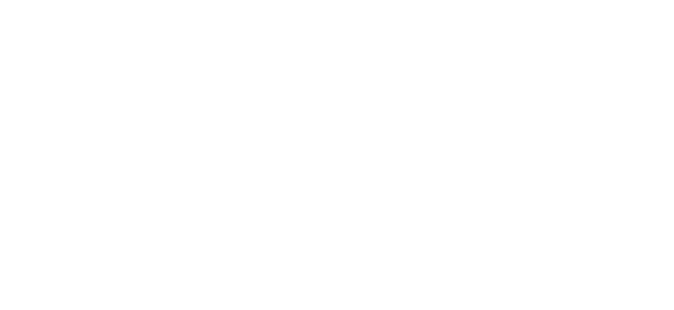
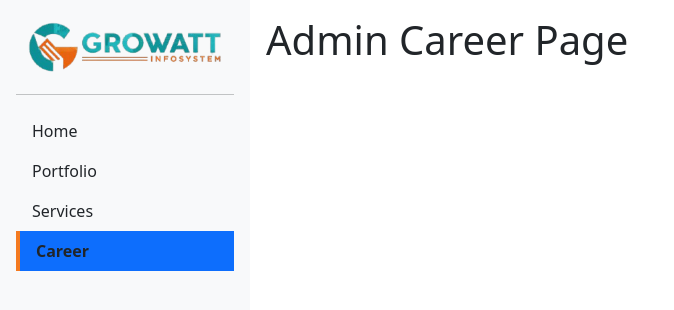
Before and after one commit to mihirmakwana03/growatt-infosystem, a React (Create React App) app: page /admin/career in a window 1280 px wide. Before the commit this address had no page. Shown: the top 310 px of the page, without its empty margins (0-674 px from the left). Built offline with nearby package versions, Linux system fonts and the light colour scheme.

Commit message:
Small Update

```diff
--- a/src/Admin.js
+++ b/src/Admin.js
@@ -1,5 +1,5 @@
 import React from 'react';
-import { BrowserRouter as Router, Route, Routes } from 'react-router-dom';
+import { Routes, Route } from 'react-router-dom';
 import MainLayout from './components/MainLayout';
 
 const Home = () => <h1>Admin Home Page</h1>;
@@ -11,10 +11,10 @@
   return (
     <MainLayout>
       <Routes>
-        <Route path="/adminhome" element={<Home />} />
-        <Route path="/adminportfolio" element={<Portfolio />} />
-        <Route path="/adminservices" element={<Service />} />
-        <Route path="/admincareer" element={<Career />} />
+        <Route path="home" element={<Home />} />
+        <Route path="portfolio" element={<Portfolio />} />
+        <Route path="services" element={<Service />} />
+        <Route path="career" element={<Career />} />
       </Routes>
     </MainLayout>
   );
--- a/src/components/Admin/login.js
+++ b/src/components/Admin/login.js
@@ -12,7 +12,7 @@
     e.preventDefault();
     // Handle login logic here
     if (uname === 'admin' && password === 'admin123') {
-      navigate('/adminhome');
+      navigate('/admin');
     } else {
       alert('Invalid credentials');
     }
--- a/src/components/MainLayout.js
+++ b/src/components/MainLayout.js
@@ -5,9 +5,7 @@
   return (
     <div className="d-flex">
       <Sidebar />
-      <div className="flex-grow-1 p-3">
-        {children}
-      </div>
+      <div className="flex-grow-1 p-3">{children}</div>
     </div>
   );
 };
--- a/src/components/sidebar.js
+++ b/src/components/sidebar.js
@@ -3,6 +3,13 @@
 import 'bootstrap/dist/css/bootstrap.min.css';
 import Logo from './img/logo.png';
 import './sidebar.css';
+
+const navItems = [
+  { path: '/admin/home', label: 'Home' },
+  { path: '/admin/portfolio', label: 'Portfolio' },
+  { path: '/admin/services', label: 'Services' },
+  { path: '/admin/career', label: 'Career' },
+];
 
 const Sidebar = () => {
   return (
@@ -11,35 +18,31 @@
       style={{ width: '250px', height: '100vh' }}
     >
       <NavLink
-        to="/adminhome"
-        className="d-flex align-items-center mb-3 mb-md-0 me-md-auto link-dark text-decoration-none"
+        to="/admin/home"
+        className={({ isActive }) =>
+          `d-flex align-items-center mb-3 mb-md-0 me-md-auto link-dark text-decoration-none ${
+            isActive ? 'active' : ''
+          }`
+        }
       >
-        <a href="index.html">
+        <span>
           <img src={Logo} className="img-fluid" alt="logo" />
-        </a>
+        </span>
       </NavLink>
       <hr />
       <ul className="nav nav-pills flex-column mb-auto">
-        <li className="nav-item">
-          <NavLink to="/adminhome" className="nav-link link-dark" activeClassName="active" exact>
-            Home
-          </NavLink>
-        </li>
-        <li>
-          <NavLink to="/adminportfolio" className="nav-link link-dark" activeClassName="active">
-            Portfolio
-          </NavLink>
-        </li>
-        <li>
-          <NavLink to="/adminservices" className="nav-link link-dark" activeClassName="active">
-            Service
-          </NavLink>
-        </li>
-        <li>
-          <NavLink to="/admincareer" className="nav-link link-dark" activeClassName="active">
-            Career
-          </NavLink>
-        </li>
+        {navItems.map((item) => (
+          <li key={item.path} className="nav-item">
+            <NavLink
+              to={item.path}
+              className={({ isActive }) =>
+                `nav-link link-dark ${isActive ? 'active' : ''}`
+              }
+            >
+              {item.label}
+            </NavLink>
+          </li>
+        ))}
       </ul>
     </div>
   );
--- a/src/index.js
+++ b/src/index.js
@@ -15,7 +15,7 @@
     <Router>
       <Routes>
         <Route path="/" element={<Login />} />
-        <Route path="/adminhome" element={<Admin />} />
+        <Route path="/admin/*" element={<Admin />} />
       </Routes>
     </Router>
   </React.StrictMode>
```
